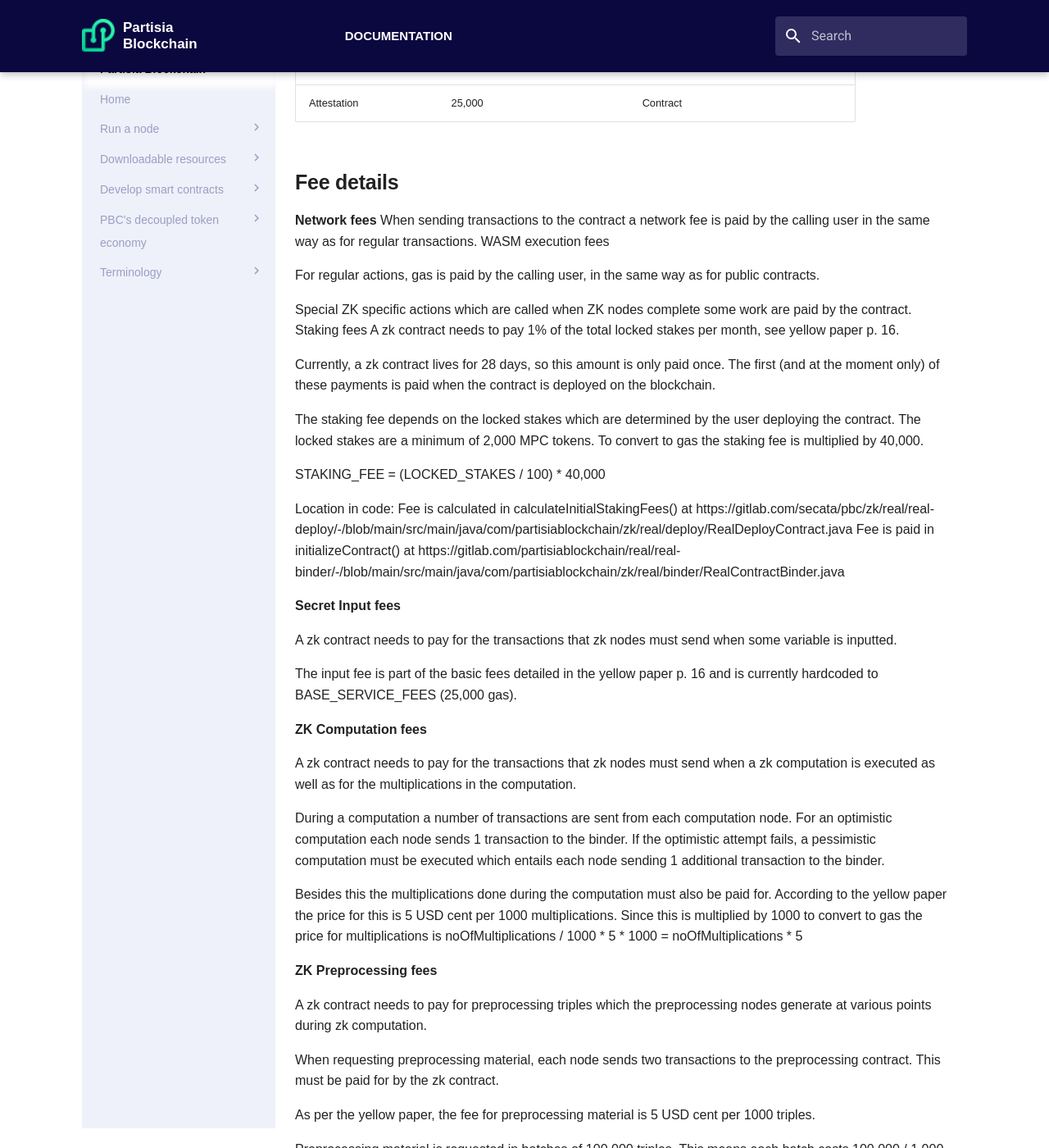
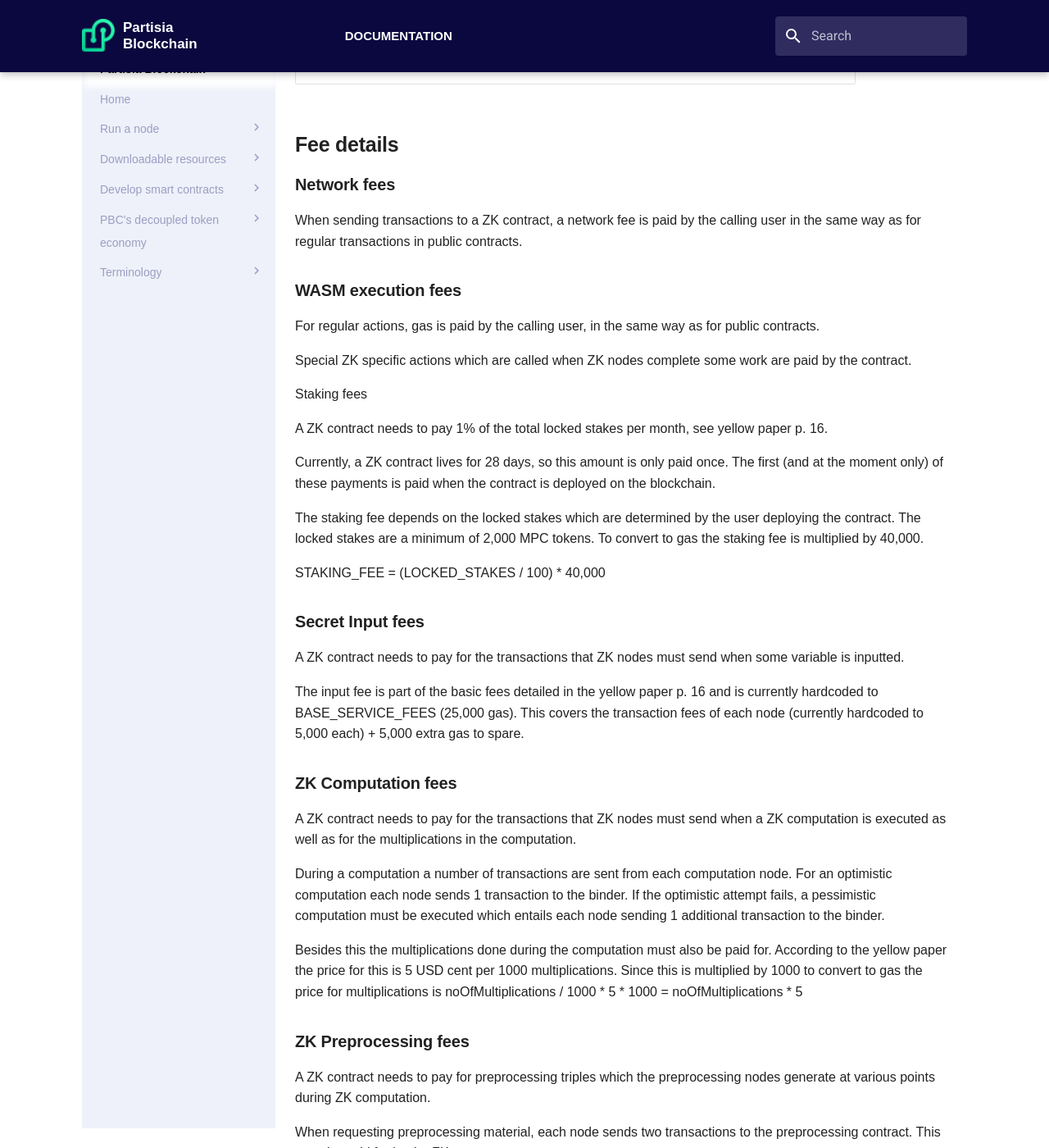
Before and after one commit to 0xSero/partisia-docs, an MkDocs documentation site: the page built from docs/zk-computation-fees.md, in a window 1280 px wide and 1400 px high, scrolled down 1091 px. Shown: the whole window at 82% size. Built offline with MkDocs 1.6.1 and Material for MkDocs 9.7.7, drawn with Linux system fonts in a browser that asks for light colours; some web fonts are replaced; a script that is not in the unit is left out; some of the changed text lies outside the part shown.

Commit message:
adjustments

```diff
--- a/docs/zk-computation-fees.md
+++ b/docs/zk-computation-fees.md
@@ -1,14 +1,14 @@
-### Zero-knowledge computation fees
+# Zero-knowledge computation fees
 
-This file contains an overview of the different fees that a zero-knowledge (zk) contract has to pay to its associated zk nodes.
+This file contains an overview of the different fees that a zero-knowledge (ZK) contract has to pay to its associated ZK nodes.
 
 ## ZK computation, MPC tokens and gas
 
-A deployed zk contract has a number of zk computation nodes associated with it.
+A deployed ZK contract has a number of ZK computation nodes associated with it.
 
 These nodes each lock an amount of their MPC tokens as collateral for the computation. If any malicious activity by a ZK node is detected the collateral can be taken to punish the malicious ZK node. A user deploying a ZK contract decides the amount of MPC tokens that must be locked as collateral. In the following, these tokens are called locked stakes.
 
-In the zk computation model, zk nodes are either computation nodes or preprocessing nodes, such that a zk contract is associated with both a number of computation nodes and a number of preprocessing nodes. In the current implementation the zk computation nodes generate their own preprocessing material.
+In the ZK computation model, ZK nodes are either computation nodes or preprocessing nodes, such that a ZK contract is associated with both a number of computation nodes and a number of preprocessing nodes. In the current implementation the ZK computation nodes generate their own preprocessing material.
 
 Currently,
 1 MPC tokens = 40 USD cents
@@ -19,7 +19,7 @@
 The source for the fees is the [Partisia Blockchain yellow paper](https://drive.google.com/file/d/1OX7ljrLY4IgEA1O3t3fKNH1qSO60_Qbw/view)
 
 
-When fees are paid by a contract they are distributed among the contract’s associated zk nodes.
+When fees are paid by a contract they are distributed among the contract’s associated ZK nodes.
 
 ## Fee overview
 
@@ -36,66 +36,64 @@
 
 ## Fee details
 
-**Network fees**
-When sending transactions to the contract a network fee is paid by the calling user in the same way as for regular transactions.
-WASM execution fees
+### Network fees
+
+When sending transactions to a ZK contract, a network fee is paid by the calling user in the same way as for regular transactions in public contracts.
+
+### WASM execution fees
 
 For regular actions, gas is paid by the calling user, in the same way as for public contracts.
 
 Special ZK specific actions which are called when ZK nodes complete some work are paid by the contract.
+
 Staking fees
-A zk contract needs to pay 1% of the total locked stakes per month, see yellow paper p. 16.
 
-Currently, a zk contract lives for 28 days, so this amount is only paid once. The first (and at the moment only) of these payments is paid when the contract is deployed on the blockchain.
+A ZK contract needs to pay 1% of the total locked stakes per month, see yellow paper p. 16.
+
+Currently, a ZK contract lives for 28 days, so this amount is only paid once. The first (and at the moment only) of these payments is paid when the contract is deployed on the blockchain.
 
 The staking fee depends on the locked stakes which are determined by the user deploying the contract. The locked stakes are a minimum of 2,000 MPC tokens. To convert to gas the staking fee is multiplied by 40,000.
 
 STAKING_FEE = (LOCKED_STAKES / 100) * 40,000
 
-Location in code:
-Fee is calculated in calculateInitialStakingFees() at https://gitlab.com/secata/pbc/zk/real/real-deploy/-/blob/main/src/main/java/com/partisiablockchain/zk/real/deploy/RealDeployContract.java
-Fee is paid in initializeContract() at https://gitlab.com/partisiablockchain/real/real-binder/-/blob/main/src/main/java/com/partisiablockchain/zk/real/binder/RealContractBinder.java
+
+### Secret Input fees
+
+A ZK contract needs to pay for the transactions that ZK nodes must send when some variable is inputted.
+
+The input fee is part of the basic fees detailed in the yellow paper p. 16 and is currently hardcoded to BASE_SERVICE_FEES (25,000 gas).
+This covers the transaction fees of each node (currently hardcoded to 5,000 each) + 5,000 extra gas to spare.
 
 
-**Secret Input fees**
+### ZK Computation fees
 
-A zk contract needs to pay for the transactions that zk nodes must send when some variable is inputted.
-
-The input fee is part of the basic fees detailed in the yellow paper p. 16 and is currently hardcoded to BASE_SERVICE_FEES (25,000 gas).
-
-
-**ZK Computation fees**
-
-A zk contract needs to pay for the transactions that zk nodes must send when a zk computation is executed as well as for the multiplications in the computation.
+A ZK contract needs to pay for the transactions that ZK nodes must send when a ZK computation is executed as well as for the multiplications in the computation.
 
 During a computation a number of transactions are sent from each computation node. For an optimistic computation each node sends 1 transaction to the binder.
 If the optimistic attempt fails, a pessimistic computation must be executed which entails each node sending 1 additional transaction to the binder.
 
 Besides this the multiplications done during the computation must also be paid for. According to the yellow paper the price for this is 5 USD cent per 1000 multiplications. Since this is multiplied by 1000 to convert to gas the price for multiplications is noOfMultiplications / 1000 * 5 * 1000 = noOfMultiplications * 5
 
-**ZK Preprocessing fees**
+### ZK Preprocessing fees
 
-A zk contract needs to pay for preprocessing triples which the preprocessing nodes generate at various points during zk computation.
+A ZK contract needs to pay for preprocessing triples which the preprocessing nodes generate at various points during ZK computation.
 
-When requesting preprocessing material, each node sends two transactions to the preprocessing contract. This must be paid for by the zk contract.
+When requesting preprocessing material, each node sends two transactions to the preprocessing contract. This must be paid for by the ZK contract.
 
 As per the yellow paper, the fee for preprocessing material is 5 USD cent per 1000 triples.
 
 Preprocessing material is requested in batches of 100,000 triples. This means each batch costs 100,000 / 1,000 * 5 = 5,000 USD cents which is in gas is 5,000 * 1,000 = 500,000
 
 
-**Opening secret variables fees**
+### Opening secret variables fees
 
-A zk contract needs to pay for the transactions that zk nodes must send when some secret variable is opened.
+A ZK contract needs to pay for the transactions that ZK nodes must send when some secret variable is opened.
 
 The open secret variables fee is part of the basic fees detailed in the yellow paper p. 16 and is currently hardcoded to BASE_SERVICE_FEES (25,000 gas).
 
-Location in code (on main):
-Fee is not paid in main
 
+### Attestation fees
 
-**Attestation fees**
+A ZK contract needs to pay for the transactions that ZK nodes must send when some data needs to be attested.
 
-A zk contract needs to pay for the transactions that zk nodes must send when some data needs to be attested.
-
-The attestation fee is part of the basic fees detailed in the yellow paper p. 16. Currently the actual fee is hardcoded to BASE_SERVICE_FEES which is 25,000 gas. This covers the transaction fees of each node (currently hardcoded to 5,000 each) + 5,000 extra gas to spare.
+The attestation fee is part of the basic fees detailed in the yellow paper p. 16. Currently, the actual fee is hardcoded to BASE_SERVICE_FEES which is 25,000 gas.
```
